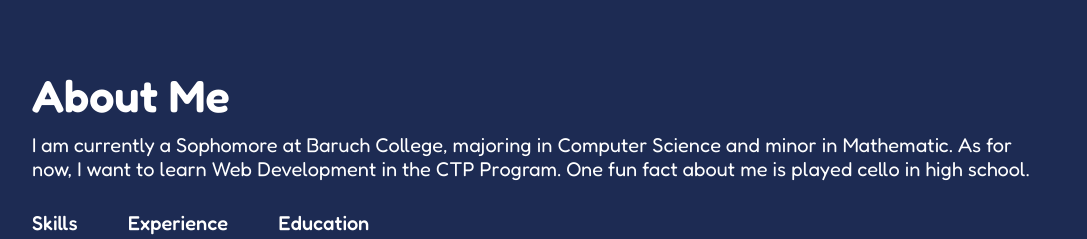
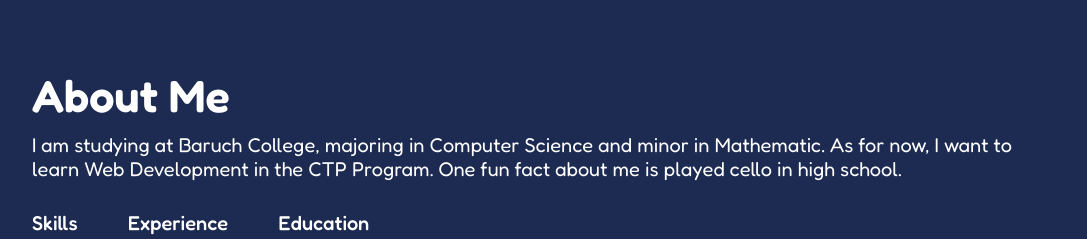
Before and after one commit to Awannng/jingwang.github.io, a plain HTML site: page index.html in a window 1280 px wide. Shown: the part 490-729 px from the top of the page, without its empty margins (96-1183 px from the left). Drawn offline with Linux system fonts and the light colour scheme.

Commit message:
Changed About Me

```diff
--- a/index.html
+++ b/index.html
@@ -55,7 +55,7 @@
                 <div class="row">
                     <div class="about-col-2">
                         <h1 class="sub-title">About Me</h1>
-                        <p>I am currently a Sophomore at Baruch College, majoring in Computer Science and minor in Mathematic.
+                        <p>I am studying at Baruch College, majoring in Computer Science and minor in Mathematic.
                             As for now, I want to learn Web Development in the CTP Program.
                             One fun fact about me is played cello in high school.</p>
 
```
